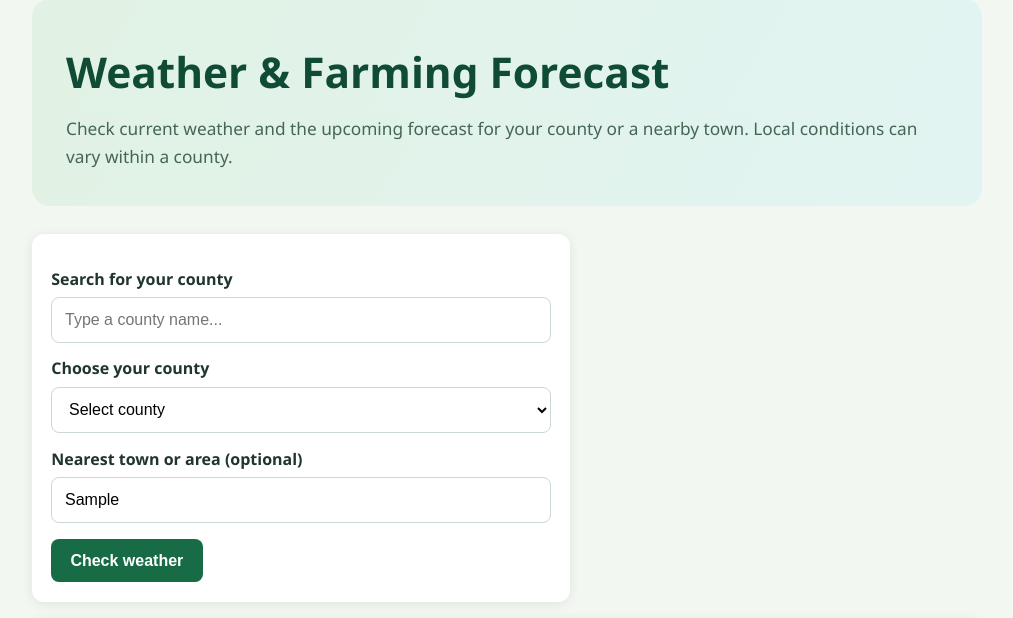
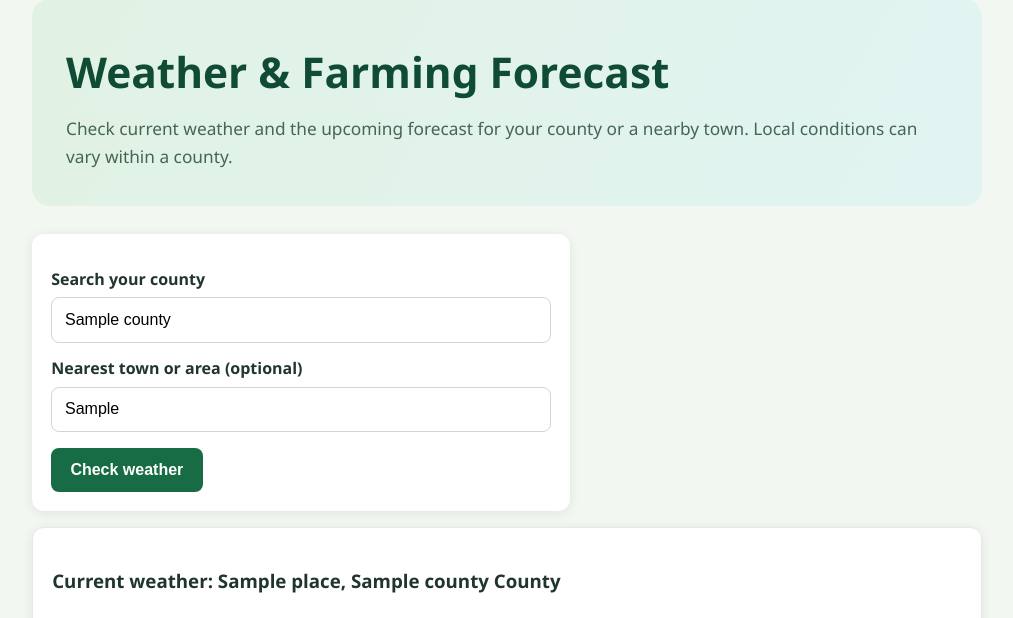
Before and after one commit to georgejambo05-dot/pwaniagritalks, a Flask app: template templates/weather.html in a window 1280 px wide. Shown: the part 347-965 px from the top of the page, without its empty margins (133-1146 px from the left). Run offline with Flask 3, Linux system fonts and the light colour scheme; the template is opened without the code that fills it: most values are stand-ins (such as "Sample title", 1, 10 or a date in 2020); some libraries are stand-ins or nearby versions.

Commit message:
Simplify county search to a single field

```diff
--- a/templates/weather.html
+++ b/templates/weather.html
@@ -14,29 +14,11 @@
 <h2>Weather &amp; Farming Forecast</h2>
 <p>Check current weather and the upcoming forecast for your county or a nearby town. Local conditions can vary within a county.</p>
 <form class="weather-form" method="get" action="{{ url_for('weather') }}">
-<label for="county-search">Search for your county</label>
-<input id="county-search" type="search" placeholder="Type a county name..." autocomplete="off" aria-label="Search counties">
-<label for="county">Choose your county</label>
-<select id="county" name="county" required>
-<option value="">Select county</option>
-{% for item in counties %}<option value="{{ item }}" {% if county == item %}selected{% endif %}>{{ item }}</option>{% endfor %}
-</select>
-<script>
-document.addEventListener("DOMContentLoaded", function () {
-  const search = document.getElementById("county-search");
-  const select = document.getElementById("county");
-  const options = Array.from(select.options).slice(1);
-  search.addEventListener("input", function () {
-    const query = search.value.trim().toLocaleLowerCase();
-    options.forEach(function (option) {
-      option.hidden = query !== "" && !option.text.toLocaleLowerCase().includes(query);
-    });
-    if (select.selectedOptions.length && select.selectedOptions[0].hidden) {
-      select.value = "";
-    }
-  });
-});
-</script>
+<label for="county">Search your county</label>
+<input id="county" name="county" type="search" list="kenyan-counties" value="{{ county }}" placeholder="Type your county name..." autocomplete="off" required>
+<datalist id="kenyan-counties">
+{% for item in counties %}<option value="{{ item }}">{% endfor %}
+</datalist>
 <label for="local_area">Nearest town or area (optional)</label><input id="local_area" name="local_area" value="{{ local_area }}" placeholder="e.g. Njoro, Kilifi Town, Chasimba">
 <button type="submit">Check weather</button></form>
 {% if error %}<p class="weather-error" role="alert">{{ error }}</p>{% endif %}
```
